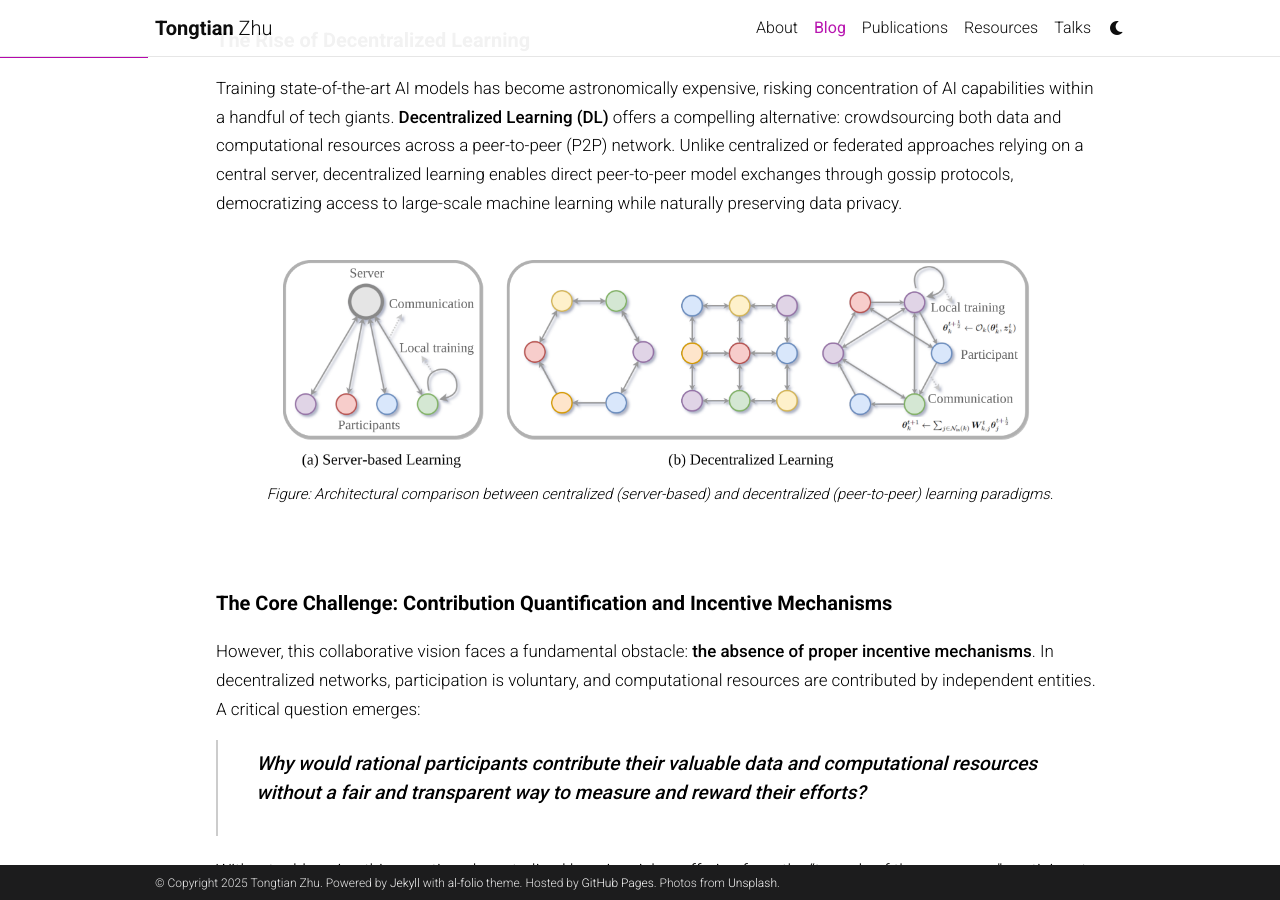
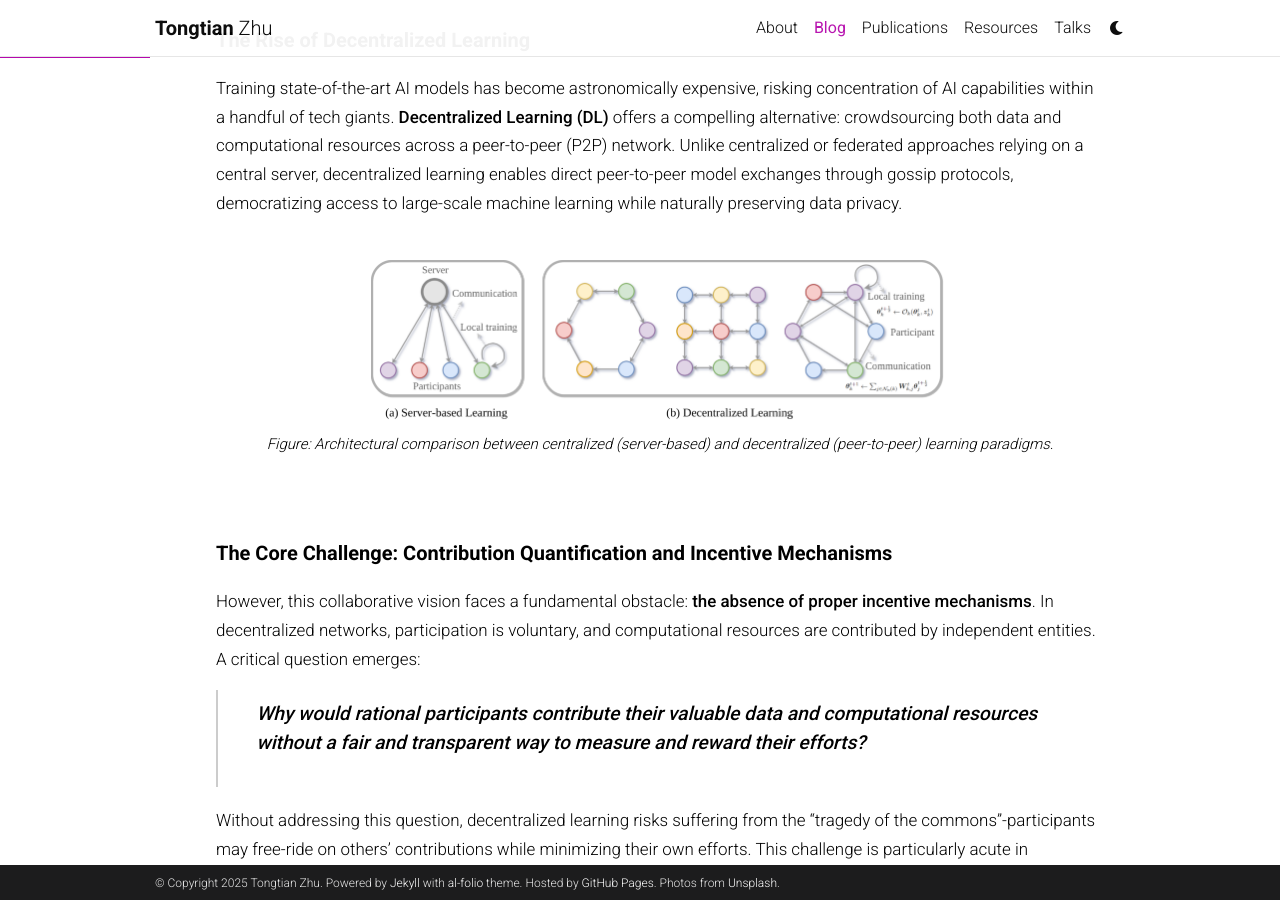
Before and after one commit to Raiden-Zhu/Raiden-Zhu.github.io, a Jekyll site: the page built from _posts/2025-03-15-DICE.md, in a window 1280 px wide and 900 px high, scrolled down 1213 px. Built offline with Jekyll 4.4.1, drawn with Linux system fonts in a browser that asks for light colours; comment, search, counter and statistics services are not loaded; a style sheet for code colours, icons or effects is not loaded.

Commit message:
Further optimize image layout: reduce first image size and crop ripple image more
- Reduce topology_text.png width from 85% to 65% to prevent overlap
- Add clear:both to prevent float-related layout issues
- Reduce ripple.png container height from 400px to 300px for tighter cropping
- Adjust object-position to center 35% to better frame the main content
- Remove excessive top/bottom whitespace from ripple visualization

```diff
--- a/_posts/2025-03-15-DICE.md
+++ b/_posts/2025-03-15-DICE.md
@@ -196,8 +196,8 @@
 
 Training state-of-the-art AI models has become astronomically expensive, risking concentration of AI capabilities within a handful of tech giants. **Decentralized Learning (DL)** offers a compelling alternative: crowdsourcing both data and computational resources across a peer-to-peer (P2P) network. Unlike centralized or federated approaches relying on a central server, decentralized learning enables direct peer-to-peer model exchanges through gossip protocols, democratizing access to large-scale machine learning while naturally preserving data privacy.
 
-<div style="text-align: center; margin: 1.5em 0;">
-  <img src="https://raiden-zhu.github.io/assets/img/publication_preview/topology_text.png" alt="Decentralized Learning Architecture" style="max-width: 85%; height: auto;">
+<div style="text-align: center; margin: 1.5em 0; clear: both;">
+  <img src="https://raiden-zhu.github.io/assets/img/publication_preview/topology_text.png" alt="Decentralized Learning Architecture" style="max-width: 65%; height: auto; display: block; margin: 0 auto;">
   <p style="font-style: italic; margin-top: 0.5em; font-size: 0.88em; color: #666;">Figure: Architectural comparison between centralized (server-based) and decentralized (peer-to-peer) learning paradigms.</p>
 </div>
 
@@ -234,9 +234,9 @@
   <p>Like a stone dropped into a pond, a node's local update creates influence ripples that propagate through the network via peer-to-peer communications. Just as water ripples fade with distance, data influence decays across multiple hops.</p>
 </div>
 
-<div style="text-align: center; margin: 1.5em 0;">
-  <div style="max-width: 85%; margin: 0 auto; height: 400px; overflow: hidden;">
-    <img src="https://raiden-zhu.github.io/assets/img/publication_preview/ripple.png" alt="Cascading Data Influence Visualization" style="width: 100%; height: 100%; object-fit: cover; object-position: center center;">
+<div style="text-align: center; margin: 1.5em 0; clear: both;">
+  <div style="max-width: 85%; margin: 0 auto; height: 300px; overflow: hidden;">
+    <img src="https://raiden-zhu.github.io/assets/img/publication_preview/ripple.png" alt="Cascading Data Influence Visualization" style="width: 100%; height: 100%; object-fit: cover; object-position: center 35%;">
   </div>
   <p style="font-style: italic; margin-top: 0.5em; font-size: 0.88em; color: #666;">Figure: Visualization of cascading data influence in decentralized learning as ripples spreading through a network.</p>
 </div>
```
